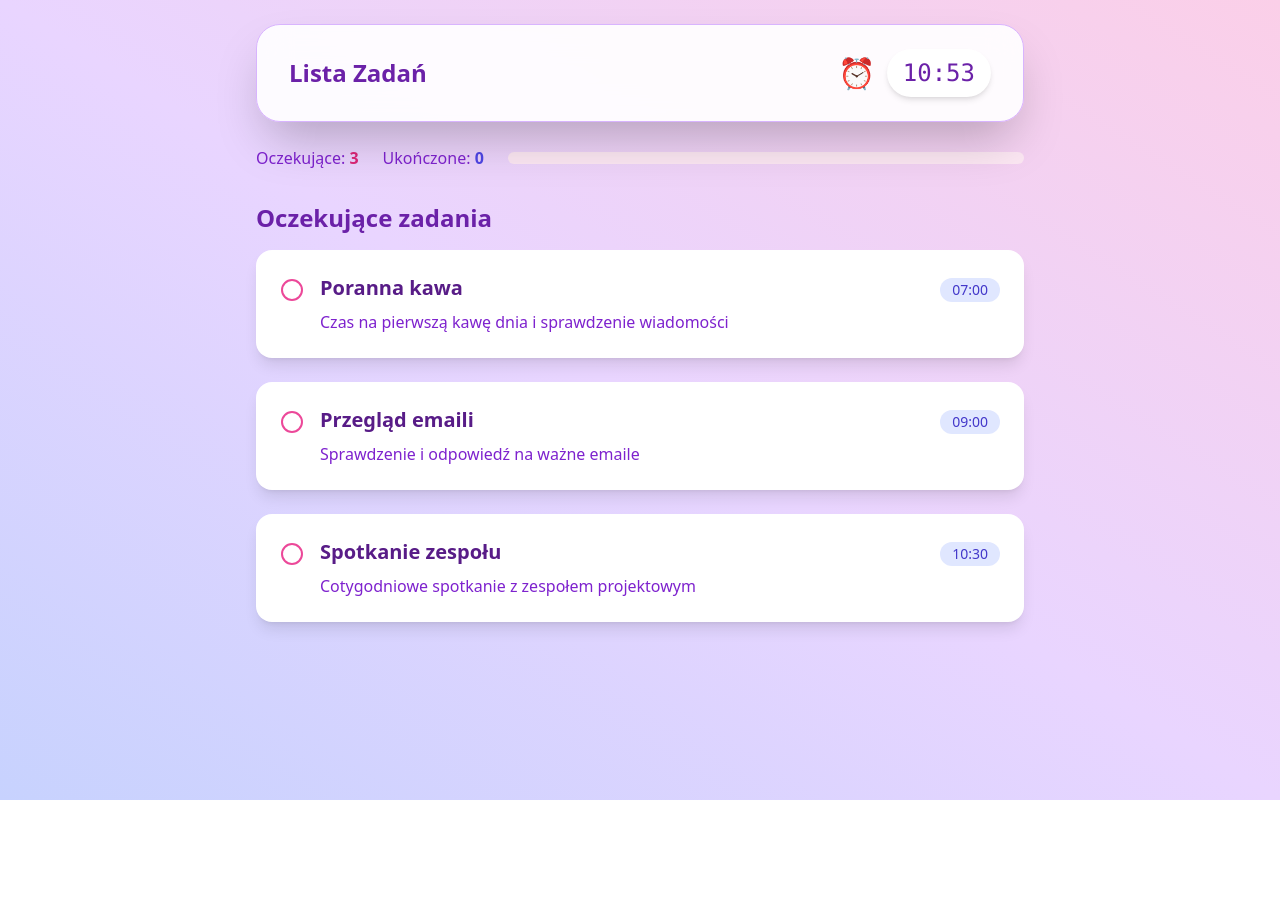
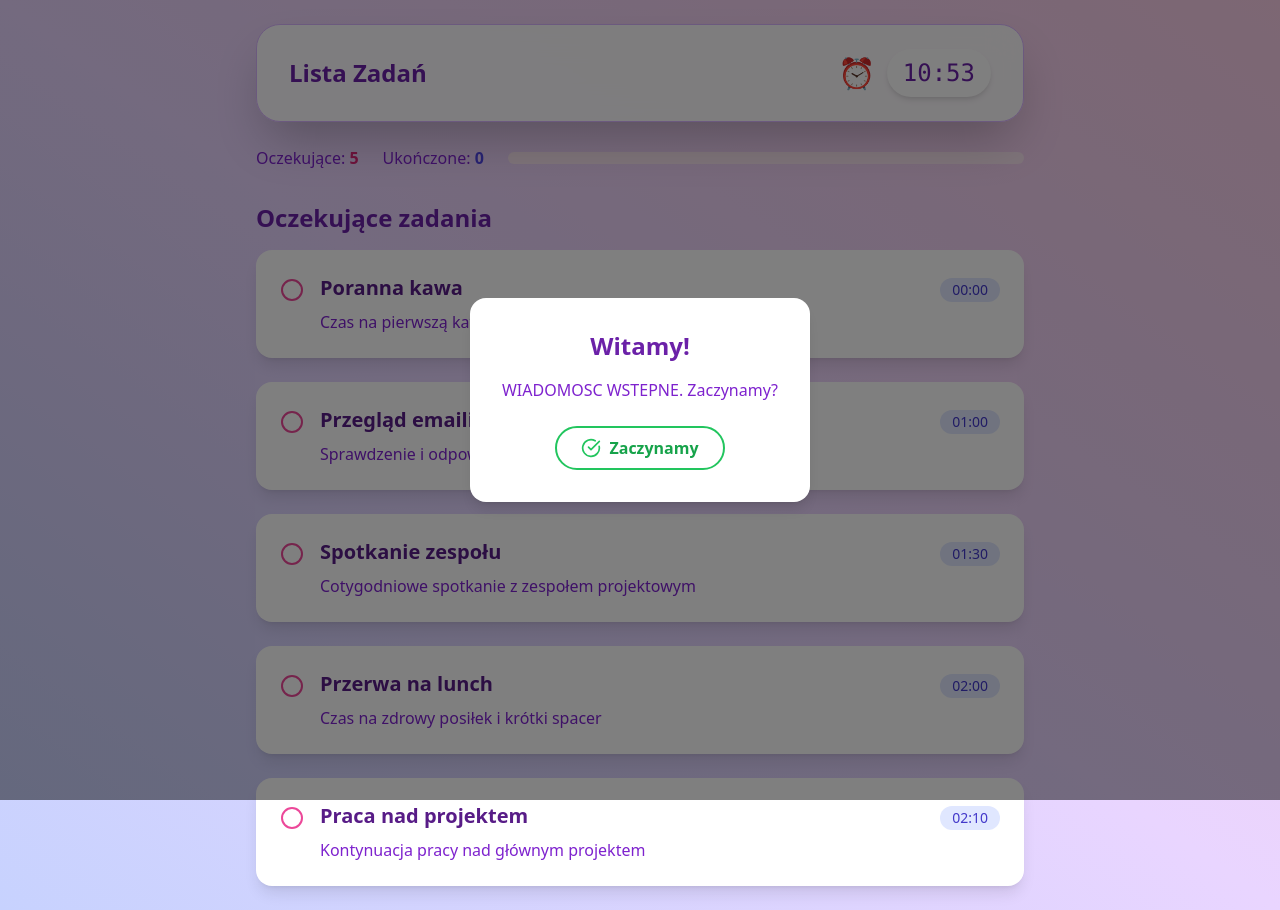
Before and after one commit to qiotrek/BrthApp, a React (Vite) app: page / in a window 1280 px wide. Before the commit the page ends 800 px from the top, so only its background shows below. Built offline with nearby package versions, Linux system fonts and the light colour scheme.

Commit message:
Ekran z powiadomieniem początkowym

```diff
--- a/src/App.tsx
+++ b/src/App.tsx
@@ -1,5 +1,5 @@
-import React, { useState, useEffect } from 'react';
-import { Clock, CheckCircle, Circle, Calendar } from 'lucide-react';
+import { useState, useEffect } from 'react';
+import { CheckCircle, Circle } from 'lucide-react';
 
 interface Task {
   id: number;
@@ -10,12 +10,13 @@ interface Task {
   visible: boolean;
 }
 
+
 const initialTasks: Task[] = [
-  { id: 1, title: 'Poranna kawa', description: 'Czas na pierwszą kawę dnia i sprawdzenie wiadomości', time: '07:00', completed: false, visible: false },
-  { id: 2, title: 'Przegląd emaili', description: 'Sprawdzenie i odpowiedź na ważne emaile', time: '09:00', completed: false, visible: false },
-  { id: 3, title: 'Spotkanie zespołu', description: 'Cotygodniowe spotkanie z zespołem projektowym', time: '10:30', completed: false, visible: false },
-  { id: 4, title: 'Przerwa na lunch', description: 'Czas na zdrowy posiłek i krótki spacer', time: '12:30', completed: false, visible: false },
-  { id: 5, title: 'Praca nad projektem', description: 'Kontynuacja pracy nad głównym projektem', time: '14:00', completed: false, visible: false },
+  { id: 1, title: 'Poranna kawa', description: 'Czas na pierwszą kawę dnia i sprawdzenie wiadomości', time: '00:00', completed: false, visible: false },
+  { id: 2, title: 'Przegląd emaili', description: 'Sprawdzenie i odpowiedź na ważne emaile', time: '01:00', completed: false, visible: false },
+  { id: 3, title: 'Spotkanie zespołu', description: 'Cotygodniowe spotkanie z zespołem projektowym', time: '01:30', completed: false, visible: false },
+  { id: 4, title: 'Przerwa na lunch', description: 'Czas na zdrowy posiłek i krótki spacer', time: '02:00', completed: false, visible: false },
+  { id: 5, title: 'Praca nad projektem', description: 'Kontynuacja pracy nad głównym projektem', time: '02:10', completed: false, visible: false },
   { id: 6, title: 'Przegląd dnia', description: 'Podsumowanie wykonanych zadań i planowanie na jutro', time: '17:00', completed: false, visible: false },
   { id: 7, title: 'Czas na relaks', description: 'Moment na odpoczynek i hobby', time: '19:00', completed: false, visible: false },
 ];
@@ -31,13 +32,20 @@ const isVisible = (taskTime: string, currentTime: string): boolean => {
 export default function App() {
   const [tasks, setTasks] = useState<Task[]>([]);
   const [currentTime, setCurrentTime] = useState<string>(getCurrentTime());
+  const [showModal, setShowModal] = useState<boolean>(false);
 
+  // Check first visit
   useEffect(() => {
+    const visited = localStorage.getItem('hasVisited');
+    if (!visited) {
+      setShowModal(true);
+    }
     const saved = localStorage.getItem('completedTasks');
     const completedIds: number[] = saved ? JSON.parse(saved) : [];
     setTasks(initialTasks.map(t => ({ ...t, completed: completedIds.includes(t.id), visible: false })));
   }, []);
 
+  // Update time and visibility
   useEffect(() => {
     const update = () => {
       const now = getCurrentTime();
@@ -57,6 +65,11 @@ export default function App() {
     });
   };
 
+  const handleStart = () => {
+    localStorage.setItem('hasVisited', 'true');
+    setShowModal(false);
+  };
+
   const visibleTasks = tasks.filter(t => t.visible && !t.completed);
   const completedTasks = tasks.filter(t => t.visible && t.completed);
   const completedCount = completedTasks.length;
@@ -64,7 +77,24 @@ export default function App() {
   const percent = totalVisible ? (completedCount / totalVisible) * 100 : 0;
 
   return (
-    <div className="min-h-screen bg-gradient-to-tr from-indigo-200 via-purple-200 to-pink-200 p-6">
+    <div className="relative min-h-screen bg-gradient-to-tr from-indigo-200 via-purple-200 to-pink-200 p-6">
+      {/* Welcome Modal */}
+      {showModal && (
+        <div className="fixed inset-0 bg-black bg-opacity-50 flex items-center justify-center z-50">
+          <div className="bg-white rounded-2xl p-8 max-w-sm text-center shadow-lg">
+            <h2 className="text-2xl font-bold text-purple-800 mb-4">Witamy!</h2>
+            <p className="text-purple-700 mb-6">WIADOMOSC WSTEPNE. Zaczynamy?</p>
+            <button
+              onClick={handleStart}
+              className="inline-flex items-center gap-2 border-2 border-green-500 rounded-full px-6 py-2 hover:bg-green-50 transition"
+            >
+              <CheckCircle className="w-5 h-5 text-green-500" />
+              <span className="text-green-600 font-semibold">Zaczynamy</span>
+            </button>
+          </div>
+        </div>
+      )}
+
       <div className="max-w-3xl mx-auto">
         <header className="mb-8">
           <div className="bg-white/90 backdrop-blur-lg rounded-3xl shadow-2xl py-6 px-8 flex justify-between items-center border border-purple-300">
```
